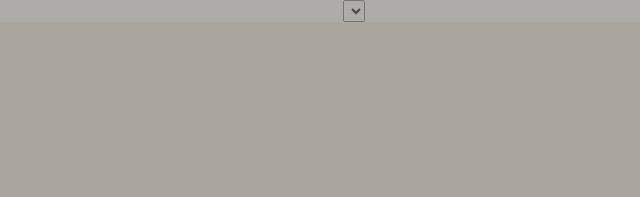
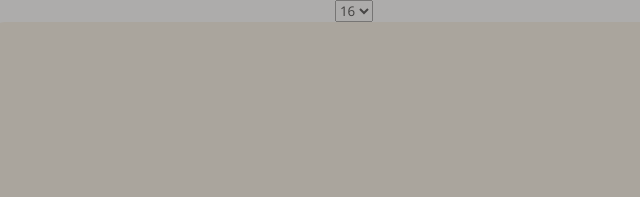
Before and after one commit to eMode18/html_css_javascript, a plain HTML site: page mem-game/index.html in a window 1280 px wide. Shown: the top 197 px of the page, 286-926 px from the left. Drawn offline with Linux system fonts and the light colour scheme.

Commit message:
added values for select options

```diff
--- a/mem-game/index.html
+++ b/mem-game/index.html
@@ -11,9 +11,9 @@
     <div class="container">
       <form>
         <select name="choice" id="select-cells-number">
-          <option value="16" selected></option>
-          <option value="36"></option>
-          <option value="64"></option>
+          <option value="16" selected>16</option>
+          <option value="36">36</option>
+          <option value="64">64</option>
         </select>
       </form>
 
```
